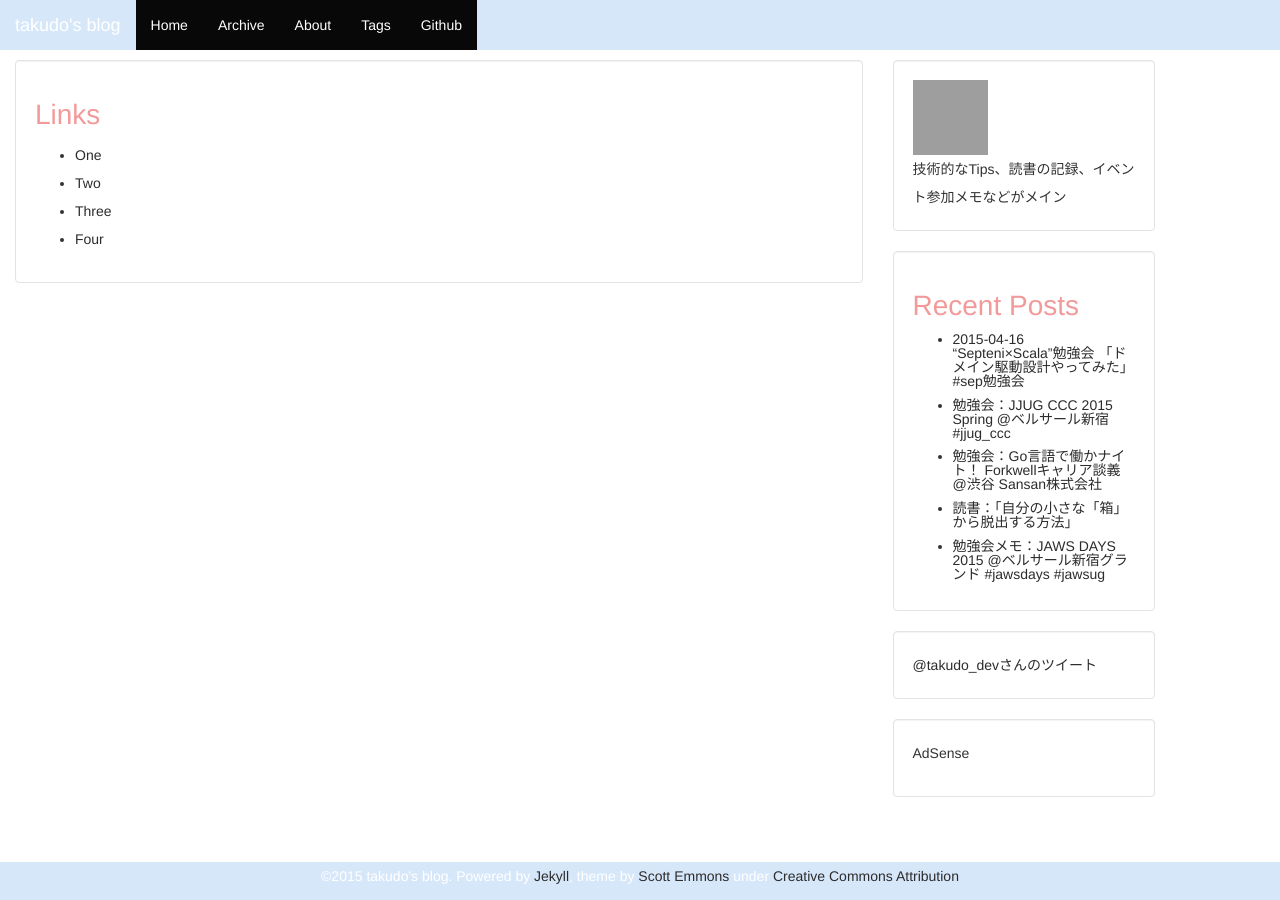
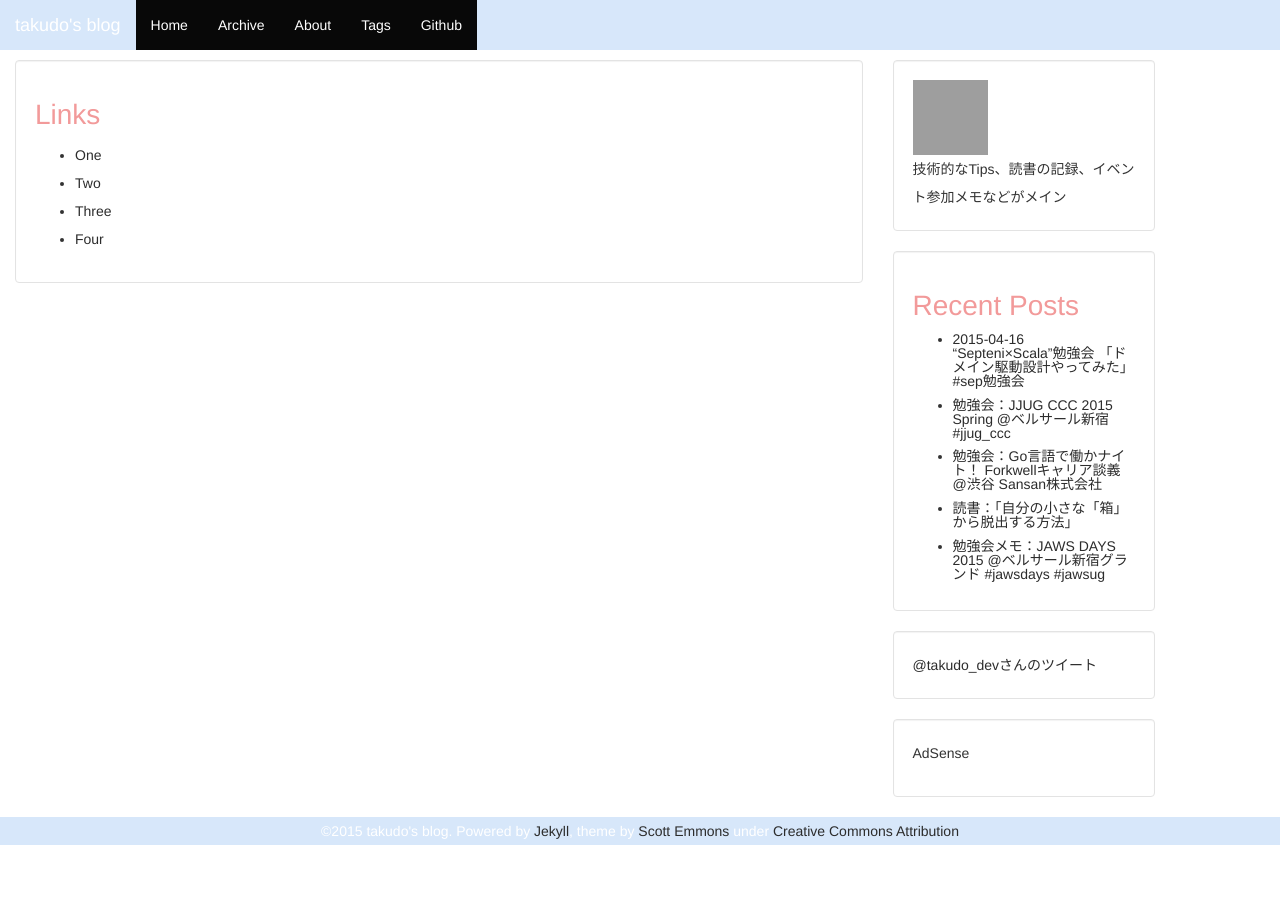
Before and after one commit to takudo/takudo.github.io, a Jekyll site: the page built from links.html, in a window 1280 px wide. Built offline with Jekyll 4.4.1, drawn with Linux system fonts in a browser that asks for light colours; nearby versions of some CDN libraries; Markdown is read by kramdown in place of the engine named in the settings; comment, search, counter and statistics services are not loaded; grey boxes are pictures that could not be loaded.

Commit message:
edit footer

```diff
--- a/_includes/footer.html
+++ b/_includes/footer.html
@@ -1,6 +1,6 @@
 <div class="container-fluid">
     <div class="row-fluid">
-        <div class="span12 footer navbar-inverse navbar-fixed-bottom">
+        <div class="span12 footer navbar-inverse">
             <p class="copyright">&copy;{{ site.time | date: '%Y' }} {{ site.name }}. Powered by <a href="http://jekyllrb.com">Jekyll</a>, theme by <a href="https://github.com/scotte/jekyll-clean">Scott Emmons</a>
             under
             <a href="http://creativecommons.org/licenses/by/4.0/">Creative Commons Attribution</a></p>
--- a/css/theme.css
+++ b/css/theme.css
@@ -1,6 +1,5 @@
 body {
     padding-top: 60px;
-    padding-bottom: 60px;
     line-height: 2;
 }
 
@@ -131,3 +130,13 @@ a:hover, a:focus {
 .footer a:hover{
     color: #fff;
 }
+
+.container-fluid {
+    padding-right: 0;
+    padding-left: 0;
+    margin-right: auto;
+    margin-left: auto;
+}
+p.copyright{
+    margin: 0;
+}
```
